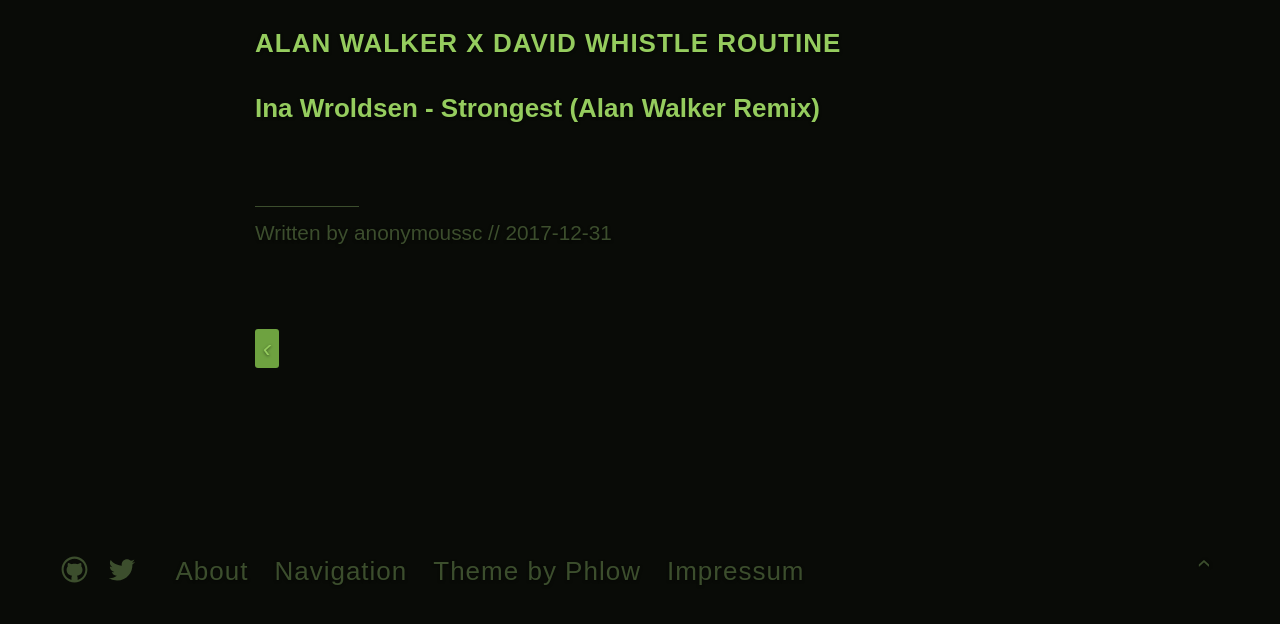
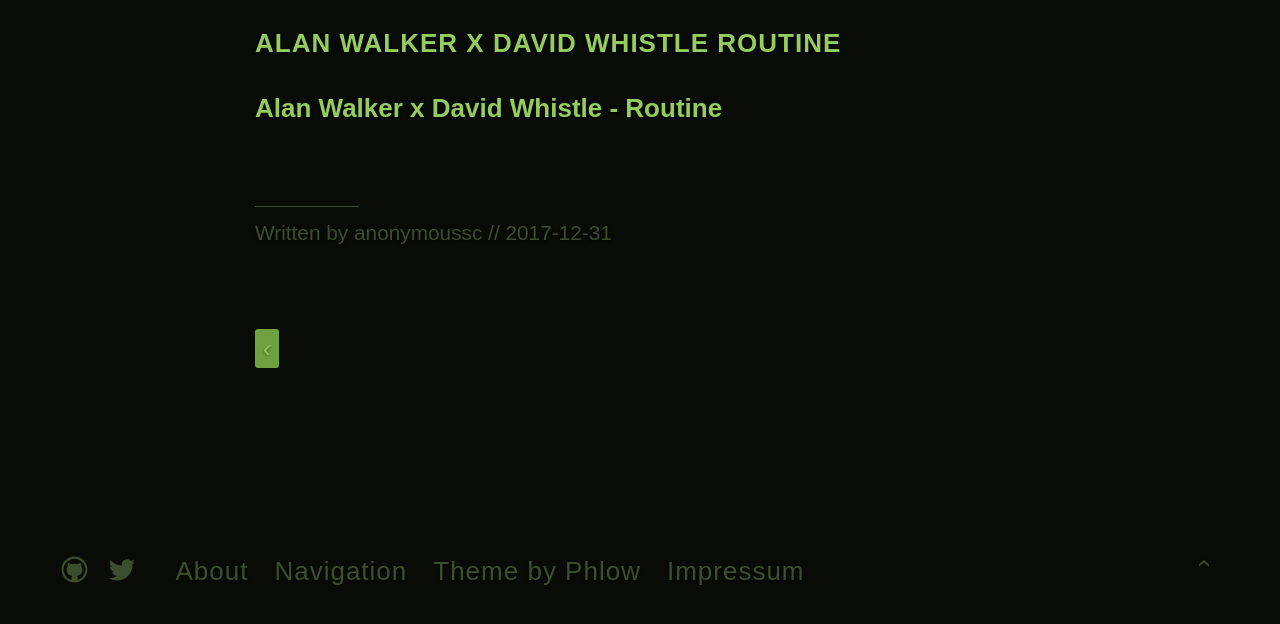
Before and after one commit to anonymoussc/broadcast, a Jekyll site: the page built from _posts/2017-12-31-alan-walker-x-david-whistle-routine.md, in a window 1280 px wide and 1288 px high. Shown: the part 652-1276 px from the top of the window. Built offline with Jekyll 4.4.1, drawn with Linux system fonts in a browser that asks for light colours.

Commit message:
Modified 2017-12-31-alan-walker-x-david-whistle-routine.md

```diff
--- a/_posts/2017-12-31-alan-walker-x-david-whistle-routine.md
+++ b/_posts/2017-12-31-alan-walker-x-david-whistle-routine.md
@@ -1,4 +1,4 @@
 ---
-video: 'https://youtu.be/-_leYftruXI'
+video: 'https://youtu.be/Mw9U7FPaZho'
 ---
-Ina Wroldsen - Strongest (Alan Walker Remix)
+Alan Walker x David Whistle - Routine
```
